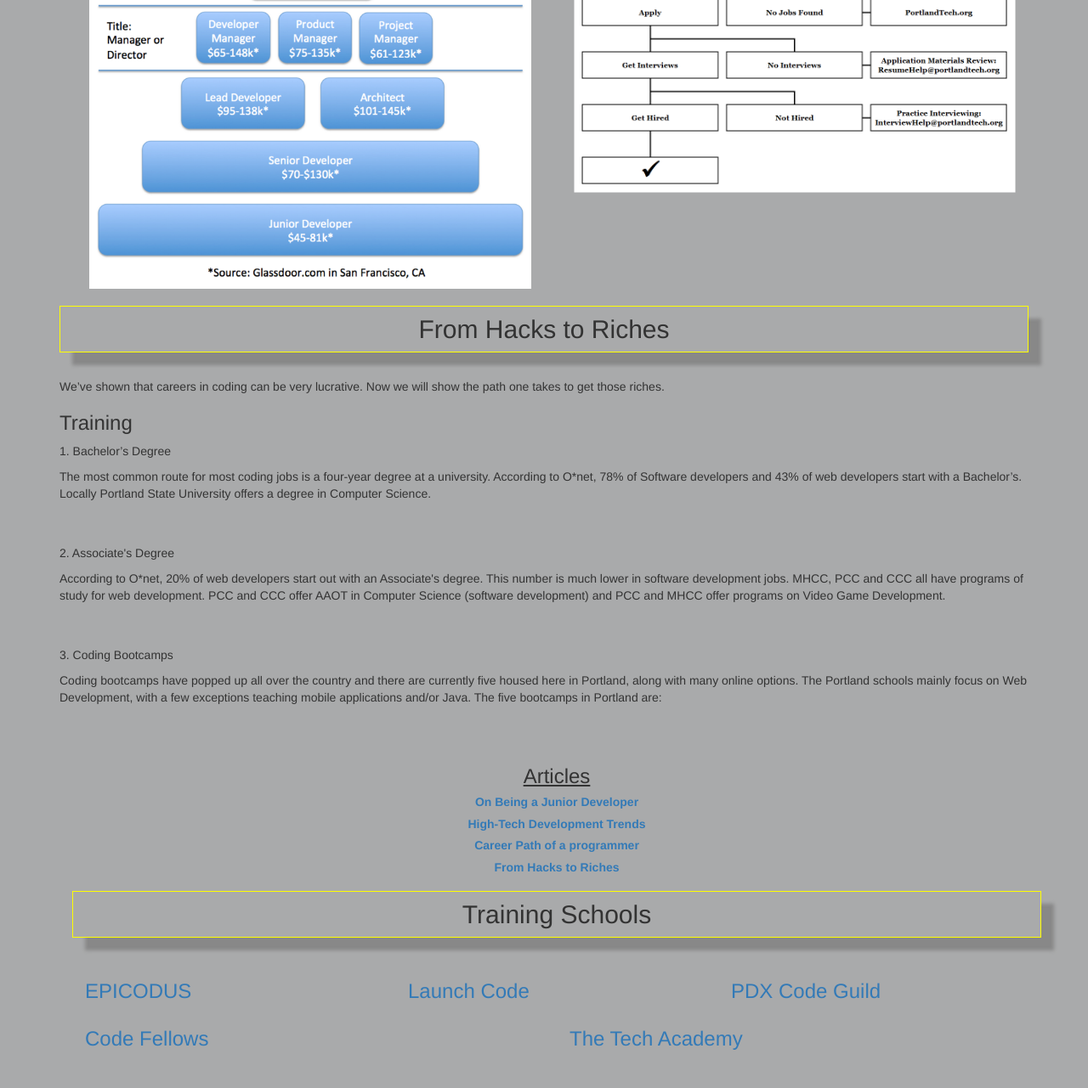
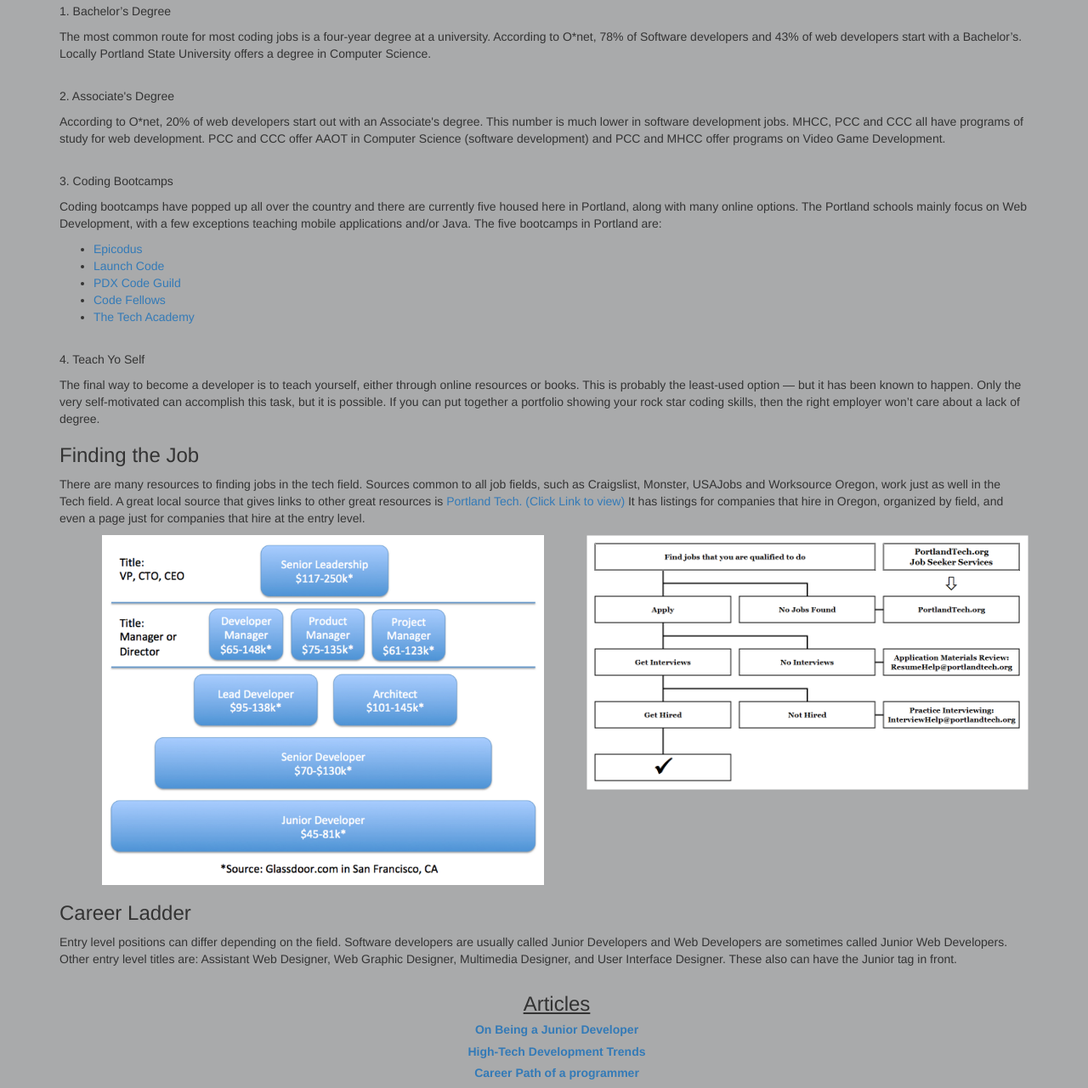
Before and after one commit to migssgim12/careerlinkproject, a plain HTML site: page opportunities.html in a window 1280 px wide. Shown: the part 734-2015 px from the top of the page at 85% size. Before the commit the page ends 1981 px from the top, so only its background shows below. Drawn offline with Linux system fonts and the light colour scheme.

Commit message:
include jasons hack to riches research in html

```diff
--- a/opportunities.html
+++ b/opportunities.html
@@ -61,8 +61,32 @@
           <p> Jama ($20M) / PayRange ($12M; Presenting at TechFest). </p>
         </div>
       </div>
-      <div class="container">
-      <h2>Career Ladders</h2>
+		<div class="container">
+			<h2>From Hacks to Riches </h2>
+				<p>We’ve shown that careers in coding can be very lucrative. Now we will show the path one takes to get those riches.</p>
+			<h3>Training</h3>
+<p> 1. Bachelor’s Degree </p>
+        <p>The most common route for most coding jobs is a four-year degree at a university. According to O*net, 78% of Software developers and 43% of web developers start with a Bachelor’s. Locally Portland State University offers a degree in Computer Science.</p>
+<br>
+<p> 2. Associate's Degree </p>
+        <p>According to O*net, 20% of web developers start out with an Associate's degree. This number is much lower in software development jobs. MHCC, PCC and CCC all have programs of study for web development. PCC and CCC offer AAOT in Computer Science (software development) and PCC and MHCC offer programs on Video Game Development.</p>
+<br>
+<p>3. Coding Bootcamps </p>
+        <p>Coding bootcamps have popped up all over the country and there are currently five housed here in Portland, along with many online options. The Portland schools mainly focus on Web Development, with a few exceptions teaching mobile applications and/or Java. The five bootcamps in Portland are:</p>
+        <ul>
+          <li><a href="https://www.epicodus.com/">Epicodus</a></li>
+          <li><a href="https://www.launchcode.org/">Launch Code</a></li>
+          <li><a href="https://pdxcodeguild.com/">PDX Code Guild</a></li>
+          <li><a href="https://www.codefellows.org/">Code Fellows</a></li>
+          <li><a href="https://www.learncodinganywhere.com/">The Tech Academy</a></li>
+          </ul>
+<br>
+<p>4. Teach Yo Self </p>
+        <p>The final way to become a developer is to teach yourself, either through online resources or books. This is probably the least-used option — but it has been known to happen. Only the very self-motivated can accomplish this task, but it is possible. If you can put together a portfolio showing your rock star coding skills, then the right employer won’t care about a lack of degree.</p>
+    <h3>Finding the Job</h3>
+    <p>There are many resources to finding jobs in the tech field. Sources common to all job fields, such as Craigslist, Monster, USAJobs and Worksource Oregon, work just as well in the Tech field. A great local source that gives links to other great resources is <a href="www.Portlandtech.org" <span> Portland Tech. (Click Link to view) </a> </span> It has listings for companies that hire in Oregon, organized by field, and even a page just for companies that hire at the entry level.
+</p>
+<div class="container">
         <div class="col-sm-6">
 
           <img src="img/CareerLadder1.png" class="img-responsive" alt="me">
@@ -71,62 +95,12 @@
           <img src="img/CareerLadder2.png" class="img-responsive" alt="me">
           </div>
       </div>
-		<div class="container">
-			<h2>From Hacks to Riches </h2>
-				<p>We’ve shown that careers in coding can be very lucrative. Now we will show the path one takes to get those riches.</p>
-			<h3>Training</h3>
-<p> 1. Bachelor’s Degree </p>
-        <p>The most common route for most coding jobs is a four-year degree at a university. According to O*net, 78% of Software developers and 43% of web developers start with a Bachelor’s. Locally Portland State University offers a degree in Computer Science.</p>
-<br>
-<br>
-<p> 2. Associate's Degree </p>
-        <p>According to O*net, 20% of web developers start out with an Associate's degree. This number is much lower in software development jobs. MHCC, PCC and CCC all have programs of study for web development. PCC and CCC offer AAOT in Computer Science (software development) and PCC and MHCC offer programs on Video Game Development.</p>
-<br>
-<br>
-<p>3. Coding Bootcamps </p>
-        <p>Coding bootcamps have popped up all over the country and there are currently five housed here in Portland, along with many online options. The Portland schools mainly focus on Web Development, with a few exceptions teaching mobile applications and/or Java. The five bootcamps in Portland are:</p>
-<br>
-<br>
+      <h3> Career Ladder</h3>
+      <p> Entry level positions can differ depending on the field. Software developers are usually called Junior Developers and Web Developers are sometimes called Junior Web Developers. Other entry level titles are: Assistant Web Designer, Web Graphic Designer, Multimedia Designer,  and User Interface Designer. These also can have the Junior tag in front. </p>
+
 
       <div class="container">
         <h3 class="text3"> <u>Articles</u></h3>
         <h5 class="text3"> <a href="http://mattsencenbaugh.com/on-being-a-junior-developer/"> On Being a Junior Developer </a> </h5>
         <h5 class="text3"> <a href="https://www.qualityinfo.org/-/oregon-s-high-tech-employment-trends-what-is-high-tech-"> High-Tech Development Trends</a> </h5>
         <h5 class="text3"> <a href="https://www.ctl.io/developers/blog/post/career-path-of-a-programmer/"> Career Path of a programmer</a> </h5>
-        <h5 class="text3"> <a href="https://docs.google.com/document/d/1DNwLJB4ITGoFcvaw65WuNrA-WzgvGfeRoxGXhfw9k_I/edit"> From Hacks to Riches</a> </h5>
-
-      <h2>Training Schools</h2>
-
-      <div class="col-sm-4">
-        <h3><a href="https://www.epicodus.com/">EPICODUS</a></h3>
-      </div>
-      <div class="col-sm-4">
-        <h3><a href="https://www.launchcode.org/">Launch Code</a></a></h3>
-      </div>
-        <div class="col-sm-4">
-        <h3><a href="https://pdxcodeguild.com/">PDX Code Guild</a></h3>
-      </div>
-    </div>
-
-    <div class="container">
-      <div class="col-sm-6">
-        <h3><a href="https://www.codefellows.org/">Code Fellows</a></h3>
-      </div>
-      <div class="col-sm-6">
-       <h3><a href="https://www.learncodinganywhere.com/">The Tech Academy</a></h3>
-      </div>
-  <!--
-      <div class="nav nav-pills nav-justified">
-        <ol class="projects">
-          <li><a href="">Blah</a><p>blah.</p></li>
-          <li><a href="">Blah</a><p>blah</p></li>
-          <li><a href="">blah</a><p>blah</p></li>
-          <li><a href="">blah></a><p>blah</p> </li>
-        </p></li>
-        </ol>
-      </div>
-        <br>
-        <p><img src="" class="img-responsive" alt=""></p>
-      </div>
-    </body>
-  </html> -->
```
